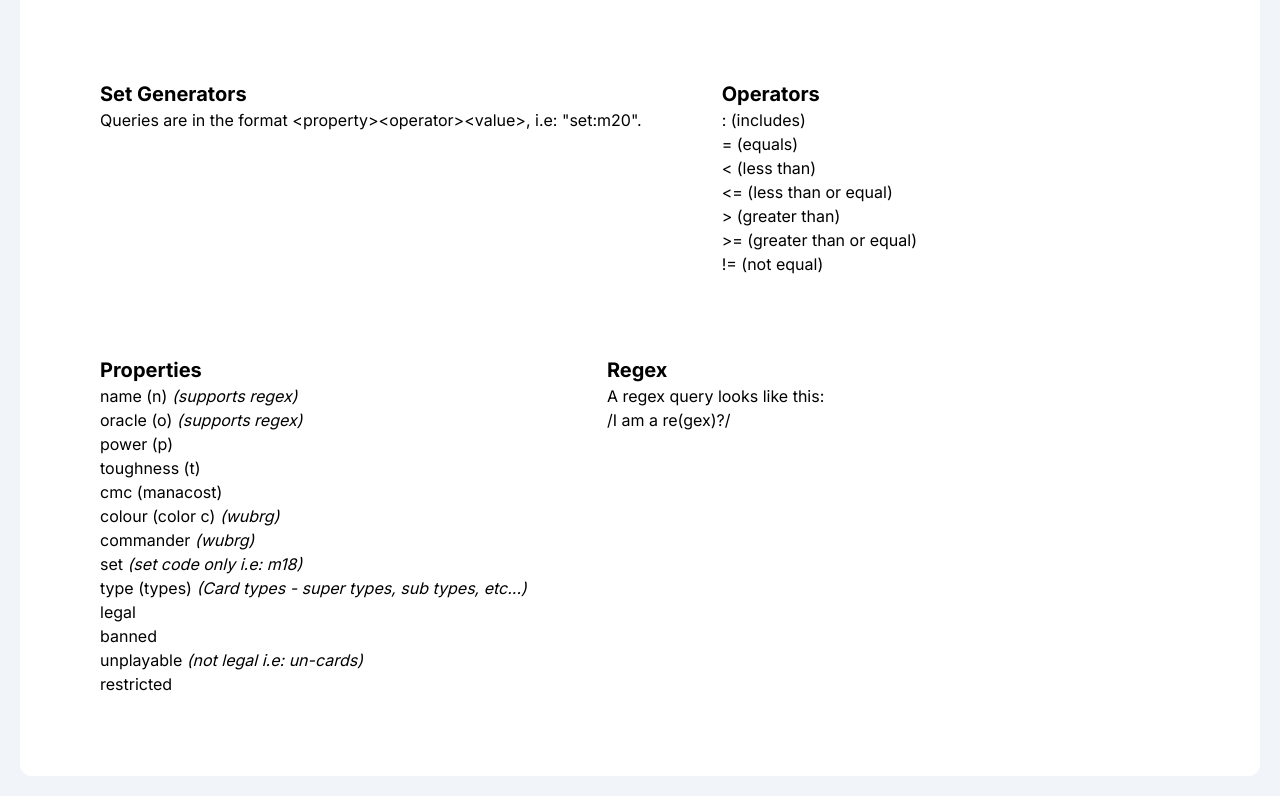
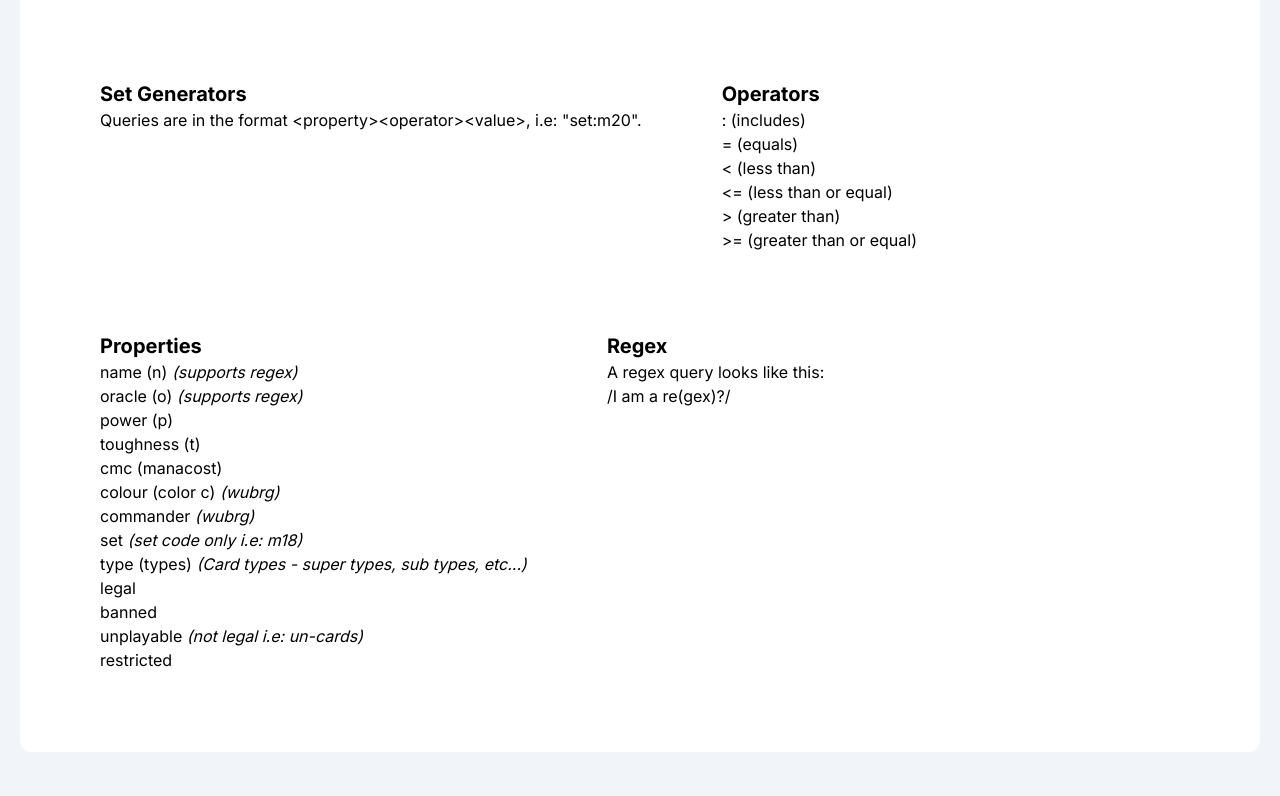
Before and after one commit to SquireTournamentServices/mtg-search-engine, a Next.js app in the folder frontend/: page / in a window 1280 px wide. Shown: the part 716-1512 px from the top of the page. After the commit the page ends 1488 px from the top, so only its background shows below. Built offline with nearby package versions, Linux system fonts and the light colour scheme.

Commit message:
fix: no != operator

```diff
--- a/frontend/src/app/page.tsx
+++ b/frontend/src/app/page.tsx
@@ -57,7 +57,6 @@ export default function Home() {
               <li>{"<="} (less than or equal)</li>
               <li>{">"} (greater than)</li>
               <li>{">="} (greater than or equal)</li>
-              <li>!= (not equal)</li>
             </ul>
           </div>
           <div>
```
